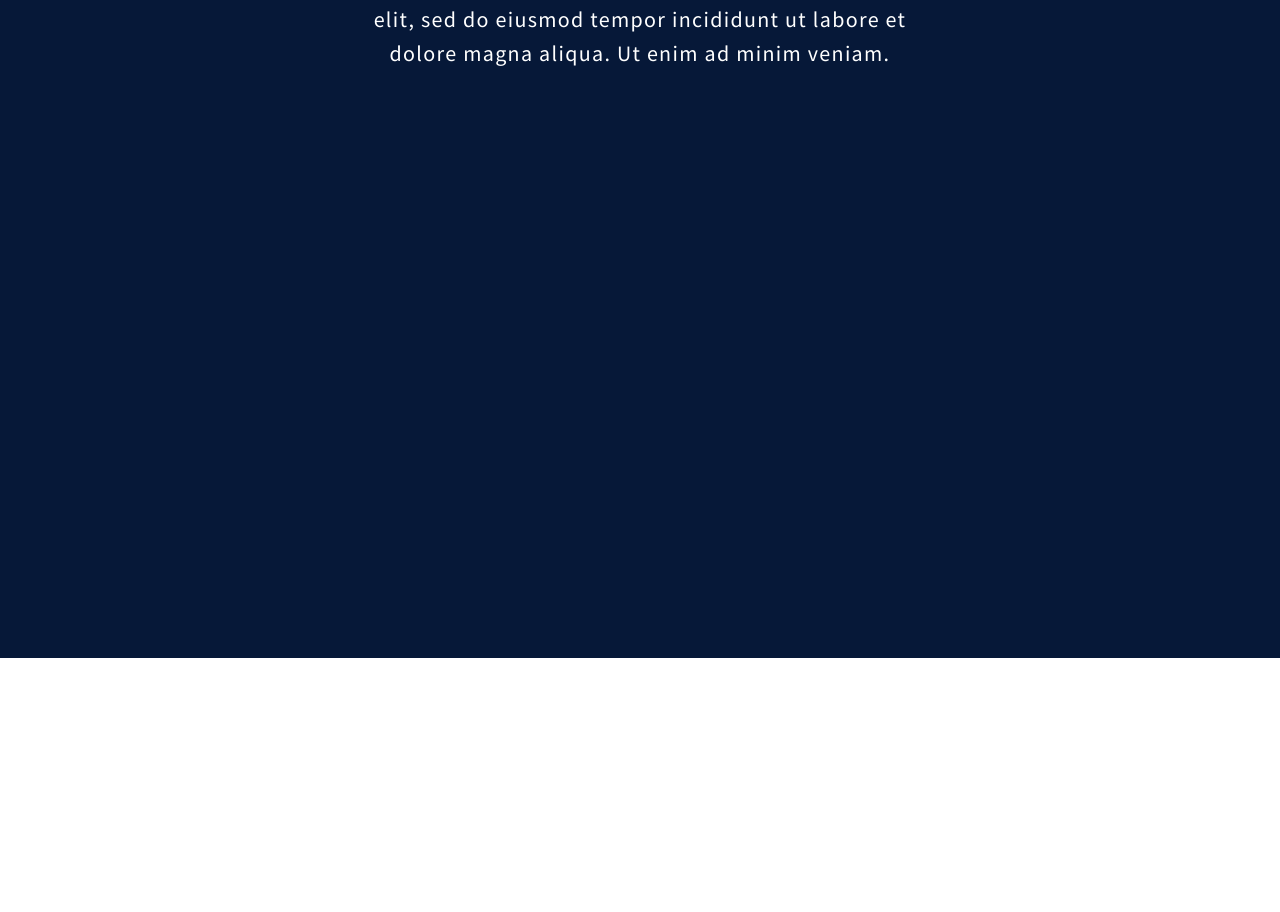
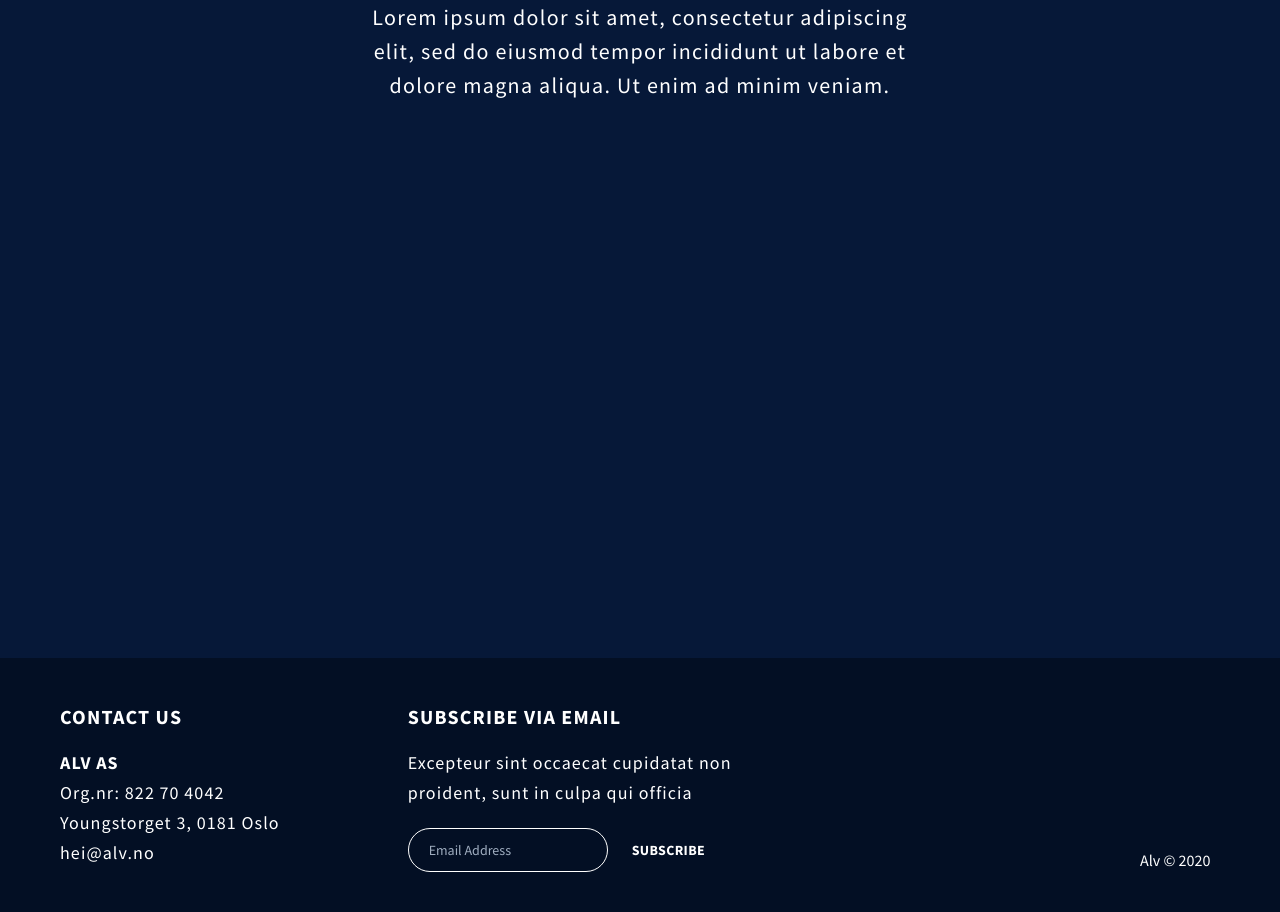
Before and after one commit to Alv-no/alv-website, a Gatsby site in the folder packages/website/: page / in a window 1280 px wide. Shown: the part 142-1054 px from the top of the page. Before the commit the page ends 800 px from the top, so only its background shows below. Built offline with nearby package versions, Linux system fonts and the light colour scheme; Gatsby itself is replaced by a stand-in of ours.

Commit message:
adding footer component (amend: imports and minor fixes) Second amend: noticed white background on large screen - fixed
Fixes #21

```diff
--- a/packages/website/src/components/description/index.stories.js
+++ b/packages/website/src/components/description/index.stories.js
@@ -2,7 +2,7 @@ import React from 'react';
 import { Description } from '.';
 
 export default {
-  title: 'components/Description',
+  title: 'components/description',
   decorators: [
     (Story) => (
       <div style={{ background: '#061838' }}>
@@ -12,4 +12,10 @@ export default {
   ],
 };
 
-export const Default = ({ children }) => <Description>{children}</Description>;
+const Template = (args) => <Description {...args} />;
+
+export const Default = Template.bind({});
+Default.args = {
+  text:
+    'Lorem ipsum dolor sit amet, consectetur adipiscing elit, sed do eiusmod tempor incididunt ut labore et dolore magna aliqua. Ut enim ad minim veniam.',
+};
--- /dev/null
+++ b/packages/website/src/components/footer/index.js
@@ -0,0 +1,43 @@
+import React from 'react';
+
+export const Footer = ({ ctaText, org, address, email }) => (
+  <footer className="bg-darkblue  md:pt-12 md:pb-10 p-15">
+    <div className="mx-auto max-w-1320 text-center md:text-left flex flex-col md:flex-row items-center md:items-stretch text-white">
+      <div className="text-footer tracking-wider mb-10 md:mb-0">
+        <h4 className="text-lg pb-5 font-bold tracking-wider">CONTACT US</h4>
+        <h5 className="font-bold">ALV AS</h5>
+        <p className="tracking-wider">{org}</p>
+        <p className="">{address}</p>
+        <p className="">{email}</p>
+      </div>
+      <div className="tracking-wider lg:ml-32 md:ml-15 sm:ml-10 mb-12 md:mb-0">
+        <h4 className="text-lg pb-5 font-bold tracking-wider">
+          SUBSCRIBE VIA EMAIL
+        </h4>
+        <p className="text-footer max-w-100 pb-5 tracking-wider">{ctaText}</p>
+        <div className="inline-flex">
+          <input
+            className="w-50 rounded-full text-sm py-3 px-5 outline-none border border-white bg-darkblue"
+            placeholder="Email Address"
+          />
+          <button className="ml-6 focus:outline-none text-sm tracking-wide font-bold">
+            SUBSCRIBE
+          </button>
+        </div>
+      </div>
+      <div className="md:ml-auto relative w-20">
+        <p className="mt-full md:absolute bottom-0">
+          Alv © {new Date().getFullYear()}
+        </p>
+      </div>
+    </div>
+  </footer>
+);
+
+Footer.defaultProps = {
+  org: 'Org.nr: 822 70 4042',
+  address: 'Youngstorget 3, 0181 Oslo',
+  email: 'hei@alv.no',
+  ctaText:
+    'Excepteur sint occaecat cupidatat non proident, sunt in culpa qui officia',
+};
--- a/packages/website/src/components/footer/index.jsx
+++ /dev/null
@@ -1,5 +0,0 @@
-import React from 'react';
-
-const Footer = () => <div>Footer</div>;
-
-export default Footer;
--- /dev/null
+++ b/packages/website/src/components/footer/index.stories.js
@@ -0,0 +1,17 @@
+import React from 'react';
+import { Footer } from '.';
+
+export default {
+  title: 'components/footer',
+};
+
+const Template = (args) => <Footer {...args} />;
+
+export const Default = Template.bind({});
+Default.args = {
+  org: 'Org.nr: 822 70 4042',
+  address: 'Youngstorget 3, 0181 Oslo',
+  email: 'hei@alv.no',
+  ctaText:
+    'Excepteur sint occaecat cupidatat non proident, sunt in culpa qui officia',
+};
--- a/packages/website/src/components/layout/index.js
+++ b/packages/website/src/components/layout/index.js
@@ -1,8 +1,14 @@
 import React from 'react';
+import { Footer } from '../footer';
 import '../../layout.css';
 
 const Layout = ({ children }) => {
-  return <div>{children}</div>;
+  return (
+    <>
+      <div>{children}</div>
+      <Footer />
+    </>
+  );
 };
 
 export default Layout;
--- a/packages/website/src/components/title/index.js
+++ b/packages/website/src/components/title/index.js
@@ -3,7 +3,7 @@ import React from 'react';
 const Dot = () => <span className="text-yellow">.</span>;
 
 export const Title = ({ children }) => (
-  <h2 className="text-white w-full text-center text-4xl uppercase font-bold tracking-wider">
+  <h2 className="text-white w-full text-center text-4xl py-4 font-bold tracking-wider uppercase">
     {children}
     <Dot />
   </h2>
--- a/packages/website/src/components/title/index.stories.js
+++ b/packages/website/src/components/title/index.stories.js
@@ -2,7 +2,7 @@ import React from 'react';
 import { Title } from '.';
 
 export default {
-  title: 'components/Title',
+  title: 'components/title',
   decorators: [
     (Story) => (
       <div style={{ background: '#061838' }}>
--- a/packages/website/tailwind.config.js
+++ b/packages/website/tailwind.config.js
@@ -1,6 +1,6 @@
 module.exports = {
   future: {},
-  purge: [],
+  purge: false,
   theme: {
     letterSpacing: {
       tighter: '-.05em',
@@ -16,6 +16,7 @@ module.exports = {
         orange: '#F39123',
         yellow: '#EABB26',
         blue: '#1E92D0',
+        darkblue: '#030F24',
         offwhite: '#F7F7F7',
       },
       fontFamily: {
@@ -23,12 +24,22 @@ module.exports = {
       },
       maxWidth: {
         570: '570px',
+        1320: '1320px',
+        100: '400px',
+      },
+      width: {
+        50: '200px',
       },
       spacing: {
+        9: '36px',
+        15: '60px',
         25: '100px',
+        100: '400px',
       },
       fontSize: {
+        'sm': ['14px', '18px'],
         'base': ['16px', '26px'],
+        'footer': ['18px', '30px'],
         'lg': ['20px', '22px'],
         'xl': ['22px', '34px'],
         '2xl': ['32px', '34px'],
```
Also changed, not shown: packages/website/src/components/footer/index.stories.jsx (deleted, +0 -6 lines).
